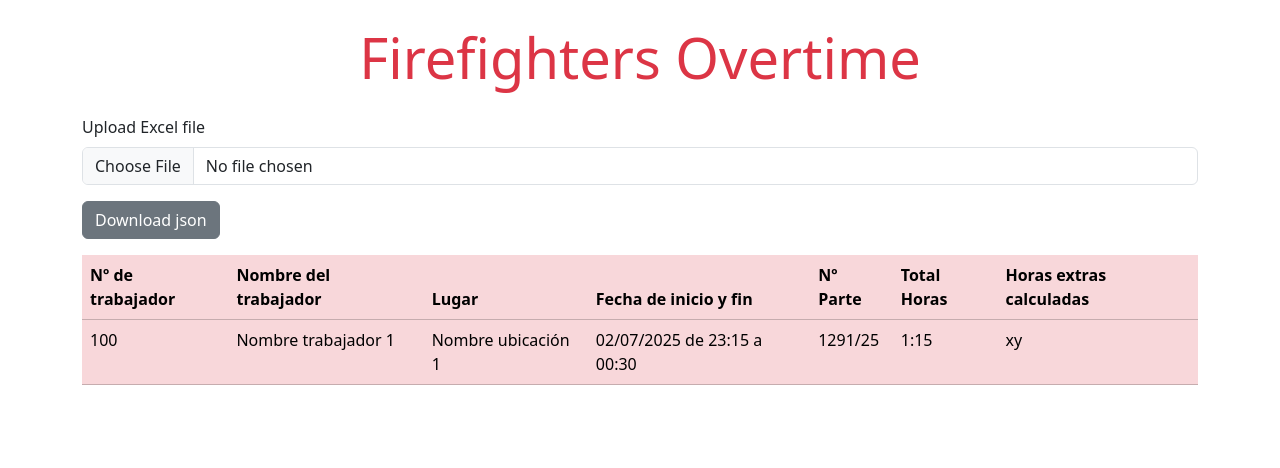
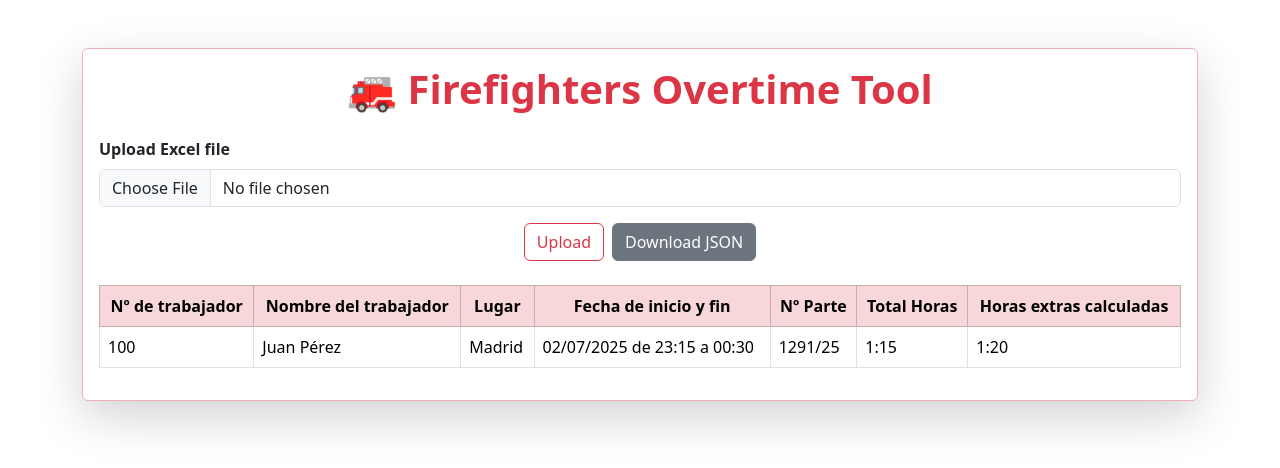
Before and after one commit to barthaleventegabor/firefighter, an Angular app: page / in a window 1280 px wide. Shown: the top 468 px of the page. Built offline with nearby package versions, Linux system fonts and the light colour scheme.

Commit message:
fix HTML structure

```diff
--- a/src/app/app.component.html
+++ b/src/app/app.component.html
@@ -6,19 +6,31 @@
     <title>FireFighters</title>
 </head>
 <body>
-    <div class="container">
-        <h1 class="display-4 text-center text-danger mt-4 mb-4">Firefighters Overtime</h1>
+    <div class="container mt-5">
+  <div class="card shadow-lg border-danger-subtle">
+    <div class="card-body">
+      <h1 class="display-6 text-center text-danger mb-4 fw-bold">
+        🚒 Firefighters Overtime Tool
+      </h1>
 
       <div class="mb-3">
-            <label for="excelFile" class="form-label">Upload Excel file</label>
+        <label for="excelFile" class="form-label fw-semibold">Upload Excel file</label>
         <input class="form-control" type="file" id="excelFile" accept=".xlsx">
       </div>
 
-        <button class="btn btn-secondary mb-3">Download json</button>
+      <div class="d-flex justify-content-center gap-2 mb-4">
+        <button class="btn btn-outline-danger">
+          <i class="bi bi-upload"></i> Upload
+        </button>
+        <button class="btn btn-secondary">
+          <i class="bi bi-download"></i> Download JSON
+        </button>
+      </div>
 
-        <table class="table table-danger">
-        <thead>
-            <tr>
+      <div class="table-responsive">
+        <table class="table table-bordered table-hover align-middle">
+          <thead class="table-danger">
+            <tr class="text-center">
               <th scope="col">Nº de trabajador</th>
               <th scope="col">Nombre del trabajador</th>
               <th scope="col">Lugar</th>
@@ -29,20 +41,21 @@
             </tr>
           </thead>
           <tbody>
-            <!-- Just an example, not real data -->
             <tr>
               <td>100</td>
-                <td>Nombre trabajador 1</td>
-                <td>Nombre ubicación 1</td>
+              <td>Juan Pérez</td>
+              <td>Madrid</td>
               <td>02/07/2025 de 23:15 a 00:30</td>
               <td>1291/25</td>
               <td>1:15</td>
-                <td>xy</td>
+              <td>1:20</td>
             </tr>
           </tbody>
         </table>
+      </div>
+    </div>
+  </div>
+</div>
 
-    </div>
 </body>
-
 </html>
```
Lines whose indentation alone changed are shown as unchanged.
